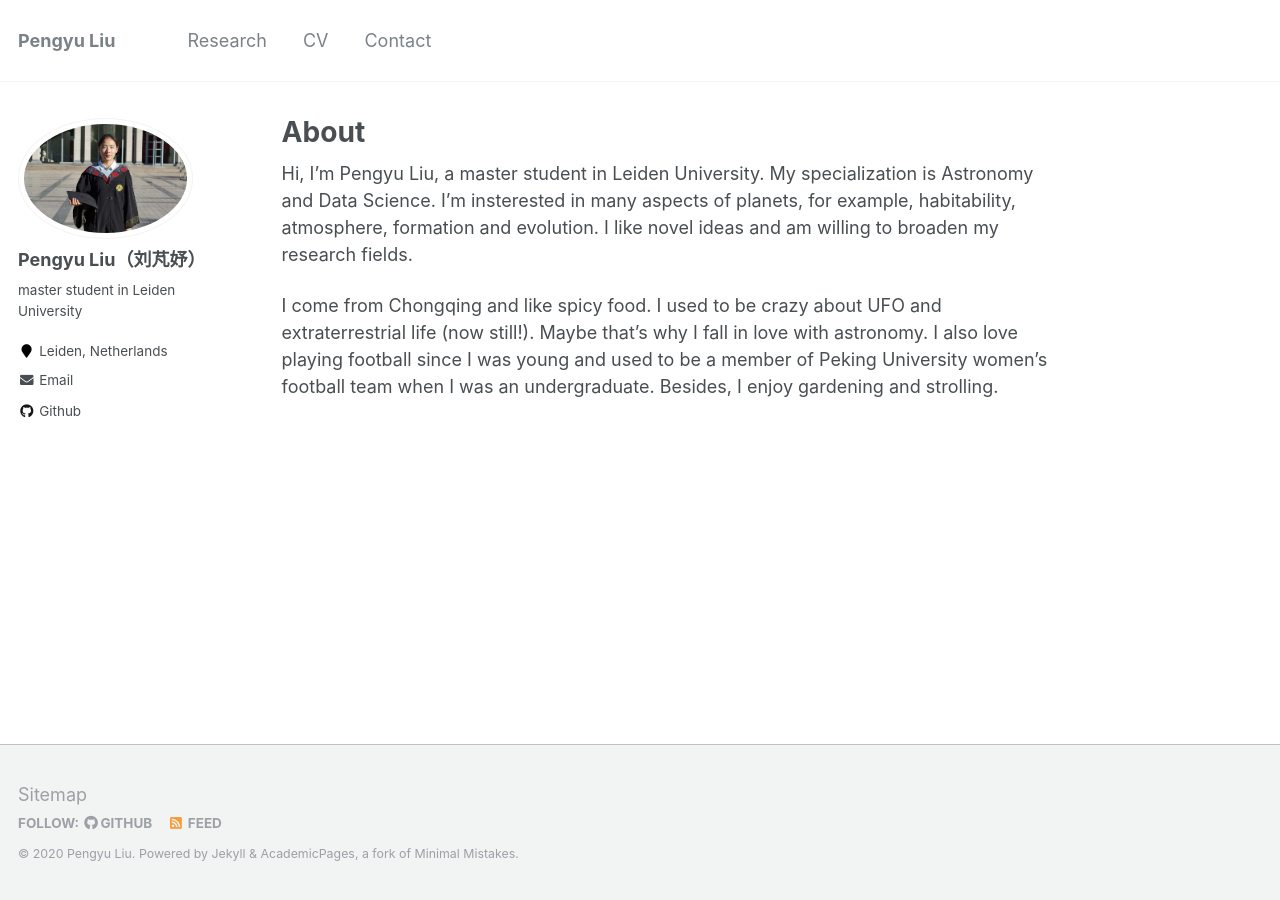
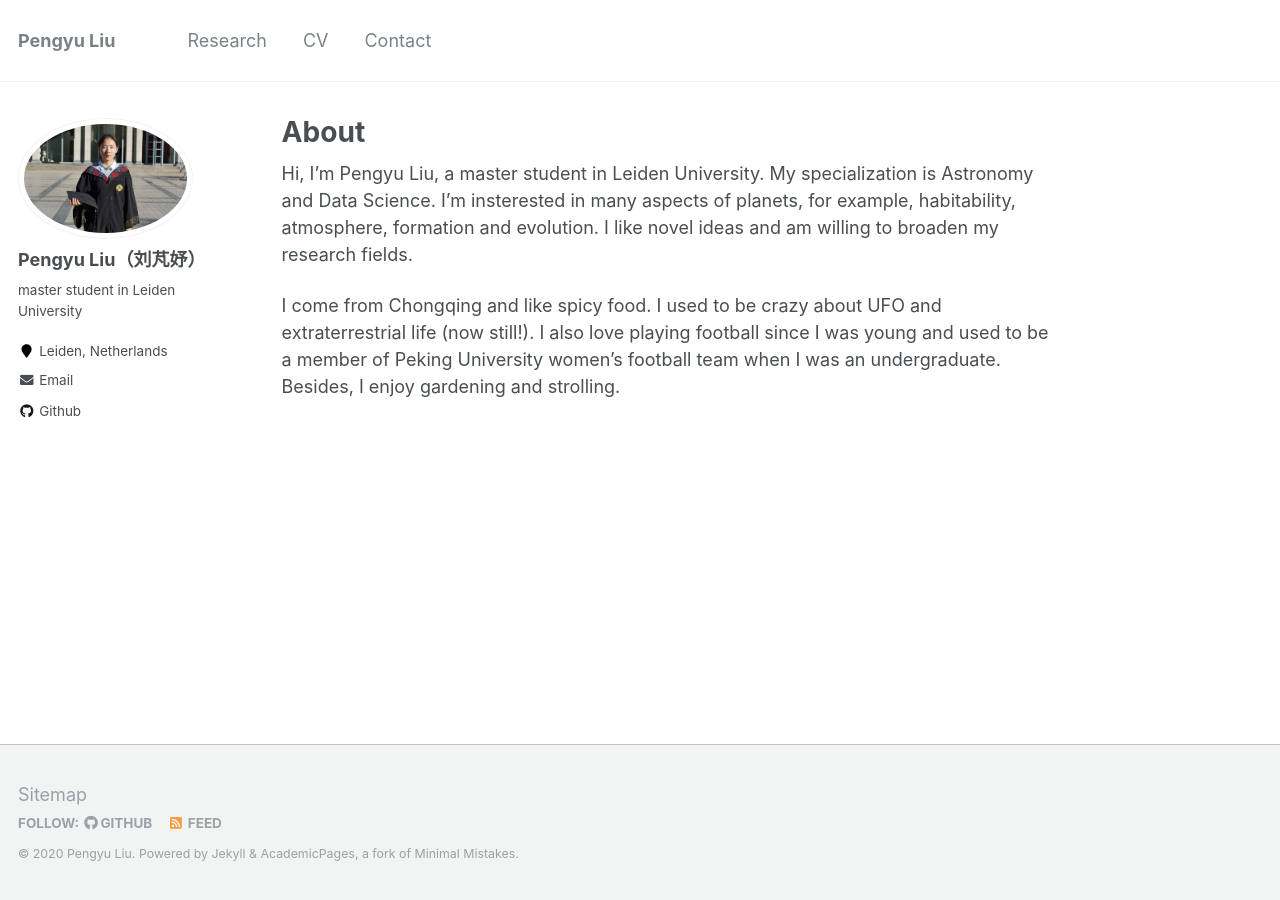
Before and after one commit to Pengyu-Liu/pengyuliu.github.io, a Jekyll site: the page built from _pages/about.md, in a window 1280 px wide. Built offline with Jekyll 4.4.1, drawn with Linux system fonts in a browser that asks for light colours.

Commit message:
Update about.md

```diff
--- a/_pages/about.md
+++ b/_pages/about.md
@@ -10,4 +10,4 @@ redirect_from:
 
 Hi, I'm Pengyu Liu, a master student in Leiden University. My specialization is Astronomy and Data Science. I'm insterested in many aspects of planets, for example, habitability, atmosphere, formation and evolution. I like novel ideas and am willing to broaden my research fields.
 
-I come from Chongqing and like spicy food. I used to be crazy about UFO and extraterrestrial life (now still!). Maybe that's why I fall in love with astronomy. I also love playing football since I was young and used to be a member of Peking University women's football team when I was an undergraduate. Besides, I enjoy gardening and strolling.
+I come from Chongqing and like spicy food. I used to be crazy about UFO and extraterrestrial life (now still!). I also love playing football since I was young and used to be a member of Peking University women's football team when I was an undergraduate. Besides, I enjoy gardening and strolling.
```
